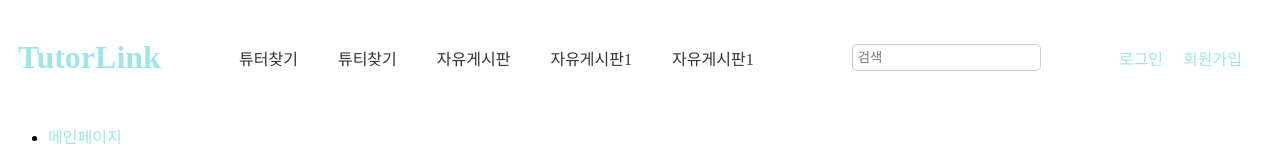
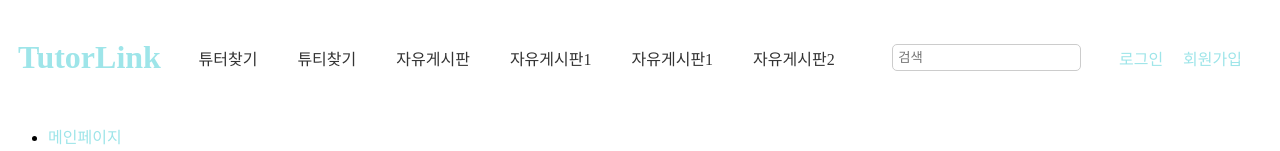
Before and after one commit to ryu-x-kang/kr, a React (Create React App) app: page / in a window 1280 px wide. Shown: the top 151 px of the page. Built offline with nearby package versions, Linux system fonts and the light colour scheme.

Commit message:
기능 커밋 그리고메인에  병합하기

```diff
--- a/src/components/Header.js
+++ b/src/components/Header.js
@@ -12,6 +12,7 @@ function Header() {
                     <li>자유게시판</li>
                     <li>자유게시판1</li>
                     <li>자유게시판1</li>
+                    <li>자유게시판2</li>
                 </ul>
             </nav>
             <div className="search-bar">
```
